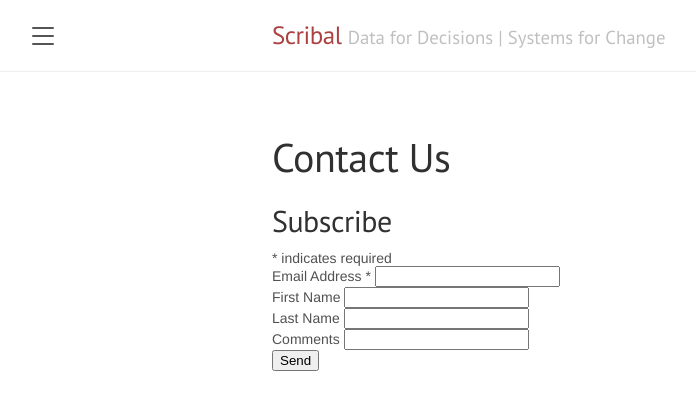
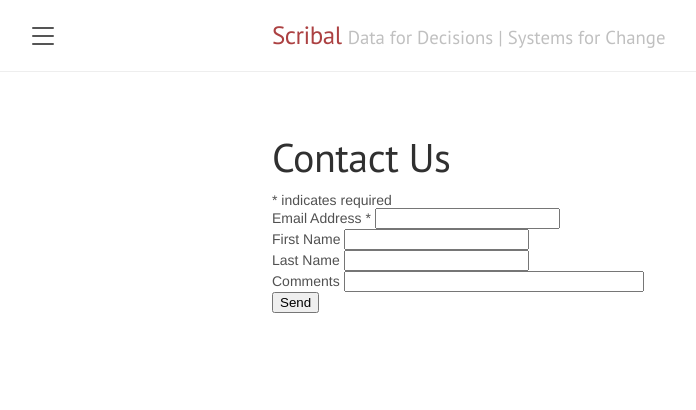
Before and after one commit to scribal-io/lanyon-jh-test, a Jekyll site: the page built from Contact1.md, in a window 1280 px wide. Shown: the top 410 px of the page, without its empty margins (8-704 px from the left). Built offline with Jekyll 4.4.1, drawn with Linux system fonts in a browser that asks for light colours; comment, search, counter and statistics services are not loaded.

Commit message:
Revert "test new contact us page"
This reverts commit 0eb45e41f883330926efeeed5a05408df40700a9.

```diff
--- a/Contact1.md
+++ b/Contact1.md
@@ -13,7 +13,6 @@ title: Contact Us
 <div id="mc_embed_signup">
 <form action="https://scribal.us1.list-manage.com/subscribe/post?u=9ada337d28af6fac07c93cd08&amp;id=191d05d47d" method="post" id="mc-embedded-subscribe-form" name="mc-embedded-subscribe-form" class="validate" target="_blank" novalidate>
     <div id="mc_embed_signup_scroll">
-	<h2>Subscribe</h2>
 <div class="indicates-required"><span class="asterisk">*</span> indicates required</div>
 <div class="mc-field-group">
 	<label for="mce-EMAIL">Email Address  <span class="asterisk">*</span>
@@ -30,7 +29,7 @@ title: Contact Us
 </div>
 <div class="mc-field-group">
 	<label for="mce-COMMENTS">Comments </label>
-	<input type="text" value="" name="COMMENTS" class="" id="mce-COMMENTS">
+	<input type="text" value="" name="COMMENTS" class="" style="width: 300px;" id="mce-COMMENTS">
 </div>
 	<div id="mce-responses" class="clear">
 		<div class="response" id="mce-error-response" style="display:none"></div>
```
